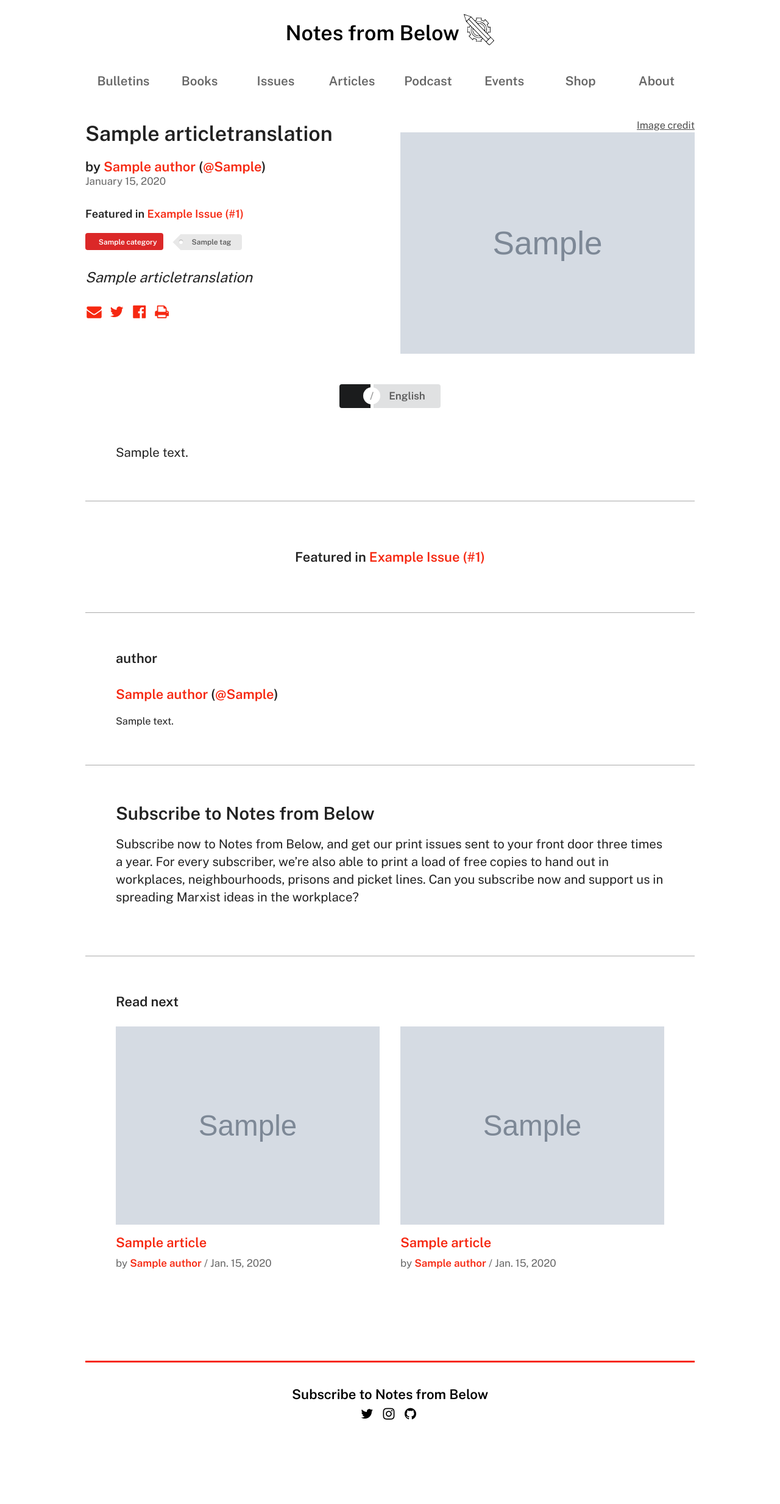
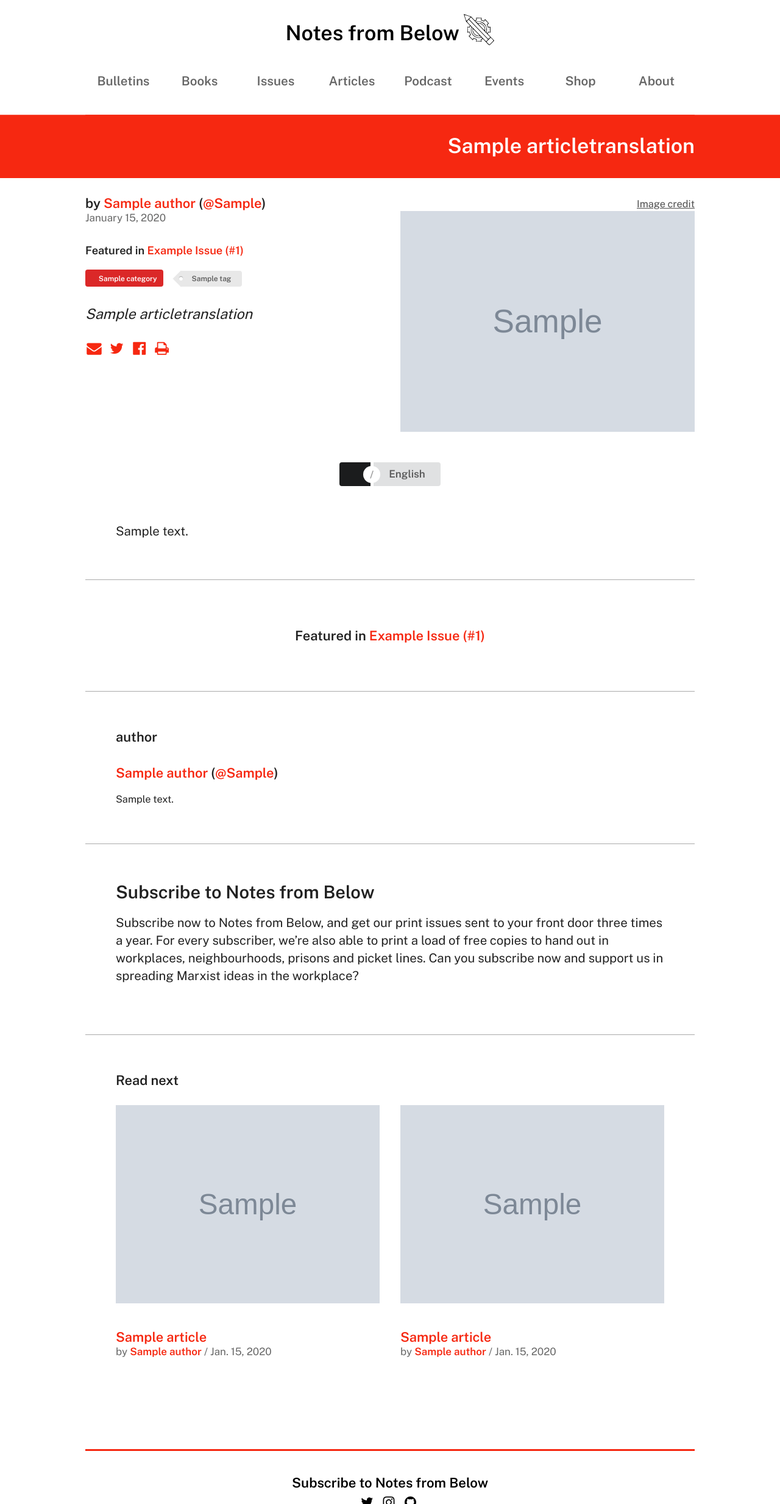
Before and after one commit to dellsystem/notes-from-below, a Django app: a page that uses src/templates/article.html in a window 1280 px wide. Shown: the top 2466 px of the page at 61% size. Before the commit the page ends 2328 px from the top, so only its background shows below. Run offline with Django 3.2, Linux system fonts and the light colour scheme; data comes from the database, SQL or seed files in the repository; tables that the repository leaves empty hold one stand-in row (values such as "Sample post"); grey boxes marked "Sample" are stand-in pictures; some libraries are stand-ins or nearby versions.

Commit message:
Add full bleed red banner behind article headline
(Trying out a change requested by Matthew)

```diff
--- a/src/notesfrombelow/static/css/styles.css
+++ b/src/notesfrombelow/static/css/styles.css
@@ -35,16 +35,6 @@
 
 .hidden {
     display: none;
-}
-
-.nfb-article-title {
-    margin-top: 5px !important;
-}
-.nfb-article-title .sub.header {
-    padding-top: 10px !important;
-}
-.nfb-article-title + .nfb-article-byline {
-    margin-top: 0;
 }
 
 .nfb-article-subtitle {
@@ -369,12 +359,8 @@ blockquote cite::before {
 
 @media only screen and (max-width: 767px) {
     /* Otherwise it might be too big and cause overflow */
-    h2.nfb-article-title.ui.header {
+    #nfb-article-title {
         font-size: 1.5rem;
-    }
-
-    h3.nfb-article-title.ui.header {
-        font-size: 1rem;
     }
 
     .page-content {
@@ -492,3 +478,14 @@ blockquote cite::before {
 .featured-subtitle {
     font-size: 1.5em;
 }
+
+/* full bleed red for now */
+#article-title {
+    padding: 30px 0;
+    margin-bottom: 30px;
+    text-align: right;
+    color: white;
+    background: #f62811;
+    box-shadow: 0 0 0 100vmax #f62811;
+    clip-path: inset(0 -100vmax);
+}
--- a/src/templates/article.html
+++ b/src/templates/article.html
@@ -33,11 +33,11 @@
                 </a>
             </div>
             {% endif %}
+            <h1 id="article-title" class="ui header">
+                {{ desired_translation.title }}
+            </h1>
             <div class="ui stackable grid">
                 <div class="eight wide column">
-                    <h1 class="ui header nfb-article-title">
-                        {{ desired_translation.title }}
-                    </h1>
                     <h3 class="ui header nfb-article-byline">
                     {% if article.authors.count %}
                     by {% for author in article.authors.all %}
```
